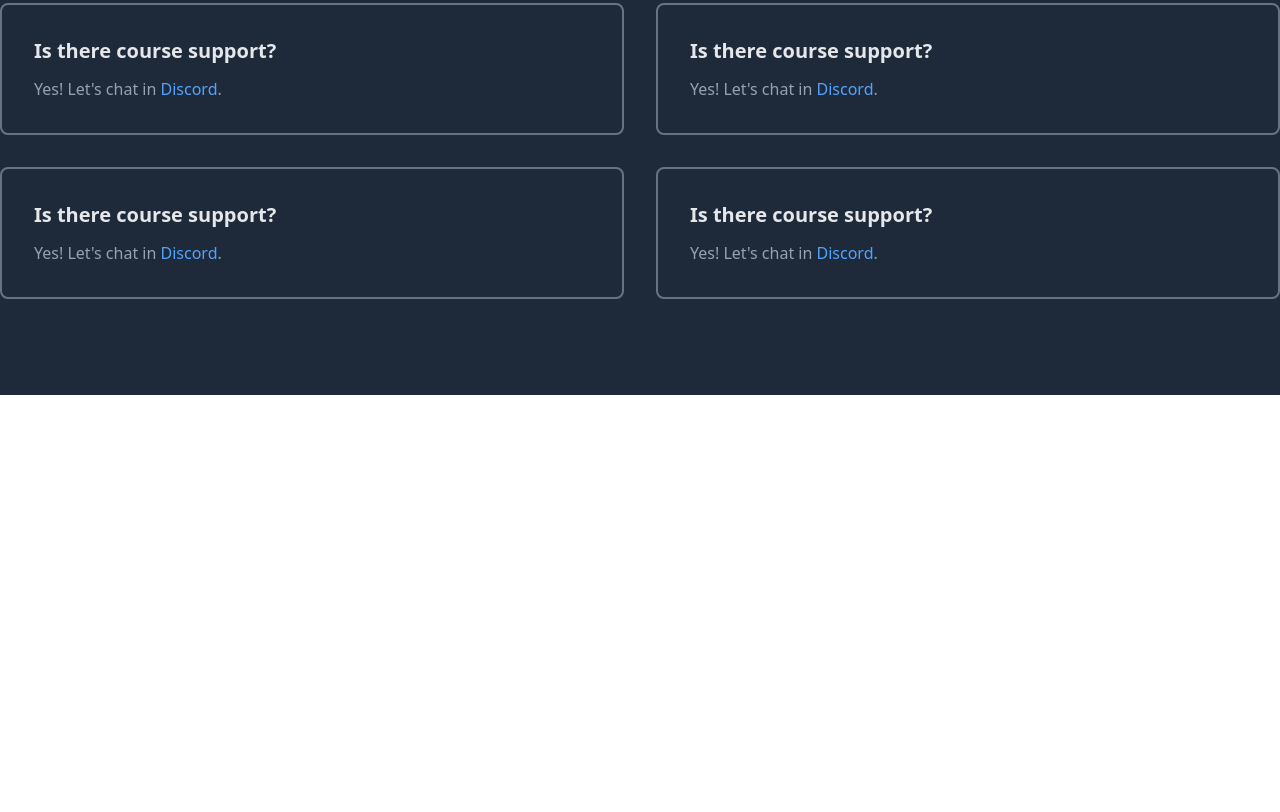
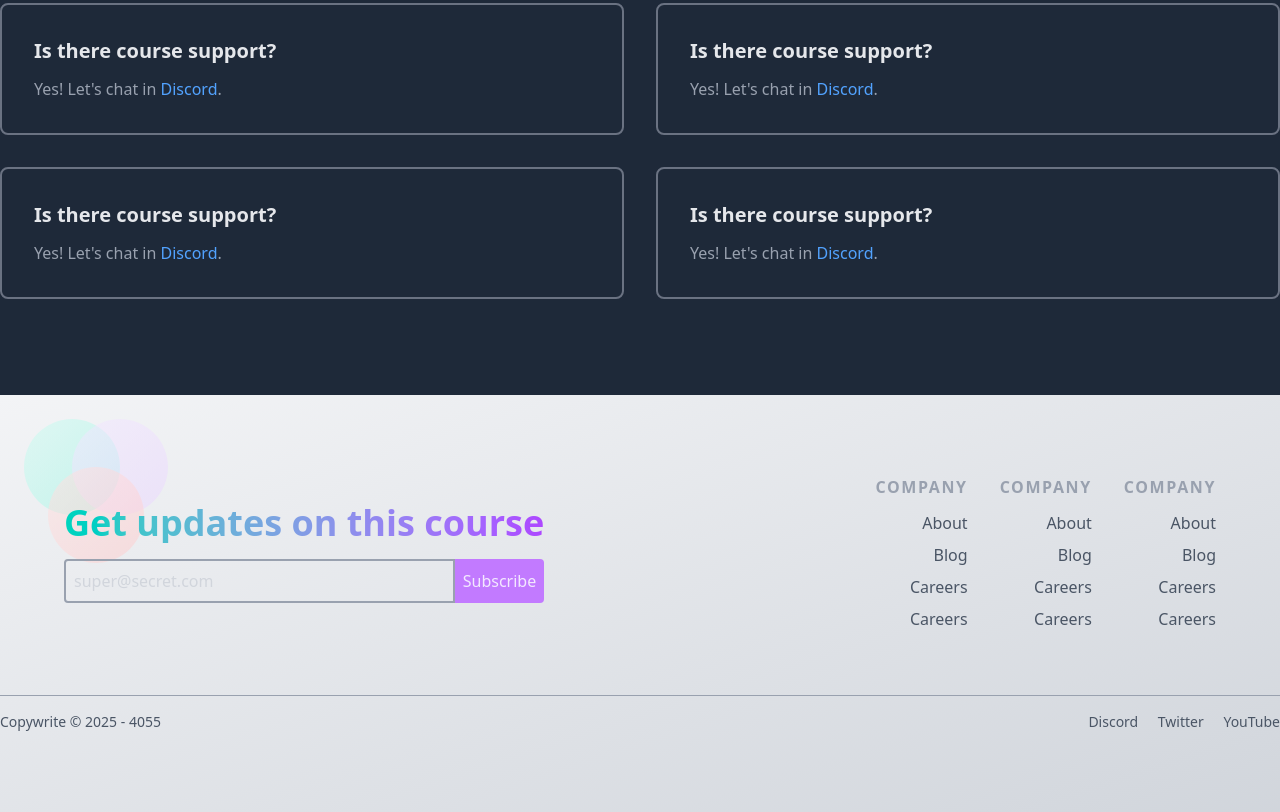
Before and after one commit to searedev/beginner-tailwind-site, a website built with Vite: page index.html in a window 1280 px wide. Shown: the part 4519-5331 px from the top of the page. Before the commit the page ends 4914 px from the top, so only its background shows below. Built offline with nearby package versions, Linux system fonts and the light colour scheme.

Commit message:
footer section

```diff
--- a/index.html
+++ b/index.html
@@ -650,6 +650,86 @@
 
     <!-- ################################################# -->
     <!-- footer/newsletter -->
+    <div
+      class="relative py-20 bg-gradient-to-br from-gray-100 to-gray-300 text-gray-600"
+    >
+    <!-- circles -->
+     <div class="absolute top-0 left-0 translate-6">
+      <div class="absolute h-24 w-24 bg-gradient-to-br from-teal-100 to-teal-200 rounded-full opacity-50"></div>
+      <div class="absolute h-24 w-24 bg-gradient-to-br from-purple-100 to-purple-200 rounded-full opacity-50 ml-12"></div>
+      <div class="absolute h-24 w-24 bg-gradient-to-br from-red-100 to-red-200 rounded-full opacity-50 ml-6 mt-12"></div>
+
+     </div>
+
+      <div class="relative container mx-auto px-6 lg:px-0">
+        <!-- top footer -->
+        <div class="md:flex justify-between space-y-8 lg:space-y-0 lg:px-16">
+          <!-- newsletter -->
+          <div class="flex flex-col justify-center">
+            <h4
+              class="mb-4 font-bold text-3xl md:text-2xl lg:text-4xl text-transparent bg-clip-text bg-gradient-to-r from-teal-400 to-purple-500"
+            >
+              Get updates on this course
+            </h4>
+            <form action="" method="post" class="flex">
+              <input
+                type="email"
+                name="email"
+                id="email"
+                placeholder="super@secret.com"
+                class="p-2 outline-none border-2 border-gray-400 focus:border-purple-400 rounded-l placeholder-gray-300 w-full"
+              />
+              <button
+                type="submit"
+                class="p-2 bg-purple-400 text-purple-100 rounded-r"
+              >
+                Subscribe
+              </button>
+            </form>
+          </div>
+
+          <!-- links -->
+          <div class="flex justify-center space-x-16 md:space-x-4 lg:space-x-8 text-left md:text-right">
+            <div class="space-y-2">
+            <p class="mb-3 font-bold text-gray-400 uppercase tracking-widest">Company</p>
+            <a href="#" class="block hover:text-gray-800 hover:underline">About</a>
+            <a href="#" class="block hover:text-gray-800 hover:underline">Blog</a>
+            <a href="#" class="block hover:text-gray-800 hover:underline">Careers</a>
+            <a href="#" class="block hover:text-gray-800 hover:underline">Careers</a>
+          </div>
+          <div class="space-y-2">
+            <p class="mb-3 font-bold text-gray-400 uppercase tracking-widest">Company</p>
+            <a href="#" class="block hover:text-gray-800 hover:underline">About</a>
+            <a href="#" class="block hover:text-gray-800 hover:underline">Blog</a>
+            <a href="#" class="block hover:text-gray-800 hover:underline">Careers</a>
+            <a href="#" class="block hover:text-gray-800 hover:underline">Careers</a>
+          </div>
+          <div class="space-y-2">
+            <p class="mb-3 font-bold text-gray-400 uppercase tracking-widest">Company</p>
+            <a href="#" class="block hover:text-gray-800 hover:underline">About</a>
+            <a href="#" class="block hover:text-gray-800 hover:underline">Blog</a>
+            <a href="#" class="block hover:text-gray-800 hover:underline">Careers</a>
+            <a href="#" class="block hover:text-gray-800 hover:underline">Careers</a>
+          </div>
+          </div>
+        </div>
+
+        <!-- bottom footer -->
+        <div
+          class="pt-4 mt-16 md:flex justify-between border-t border-gray-400 text-sm text-center space-y-2 md:space-y-0"
+        >
+          <!-- copywrite -->
+          <div>Copywrite &copy; 2025 - 4055</div>
+
+          <!-- links -->
+          <div class="space-x-4">
+            <a href="#">Discord</a>
+            <a href="#">Twitter</a>
+            <a href="#">YouTube</a>
+          </div>
+        </div>
+      </div>
+    </div>
     <!-- ################################################# -->
   </body>
 </html>
```
